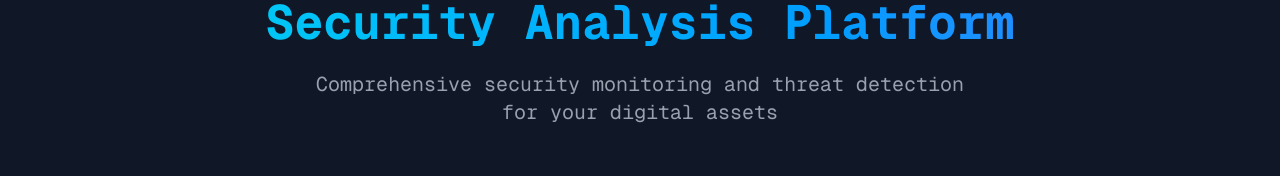
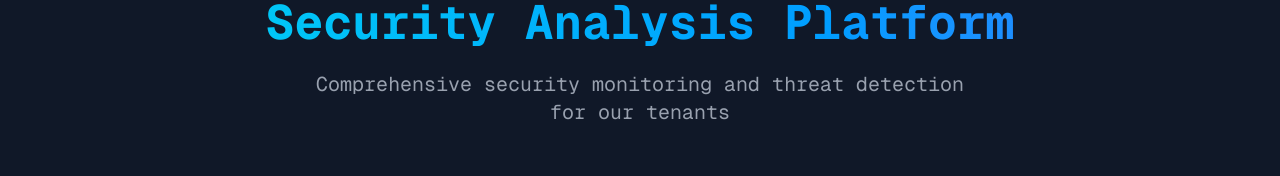
Before and after one commit to dyilooo/ATRA-Platform, a Next.js app: page / in a window 1280 px wide. Shown: the part 141-317 px from the top of the page. Built offline with nearby package versions, Linux system fonts and the light colour scheme; no server answers; sample sign-in values are in the browser's storage.

Commit message:
minor changes

```diff
--- a/src/app/monitoring/ATRADevelopment.jsx
+++ b/src/app/monitoring/ATRADevelopment.jsx
@@ -24,7 +24,7 @@ export default function ATRADevelopment() {
   const upcomingFeatures = [
     {
       title: 'Advanced Analytics Dashboard',
-      description: 'Real-time data visualization and trend analysis for ATRA alerts',
+      description: 'Real-time data visualization and trend analysis for tenant alerts',
       eta: 'Q2 2024'
     },
     {
--- a/src/app/page.jsx
+++ b/src/app/page.jsx
@@ -31,7 +31,7 @@ export default function Home() {
             Security Analysis Platform
           </h1>
           <p className="text-xl text-gray-400 max-w-2xl mx-auto font-mono">
-            Comprehensive security monitoring and threat detection for your digital assets
+            Comprehensive security monitoring and threat detection for our tenants
           </p>
         </div>
 
```
